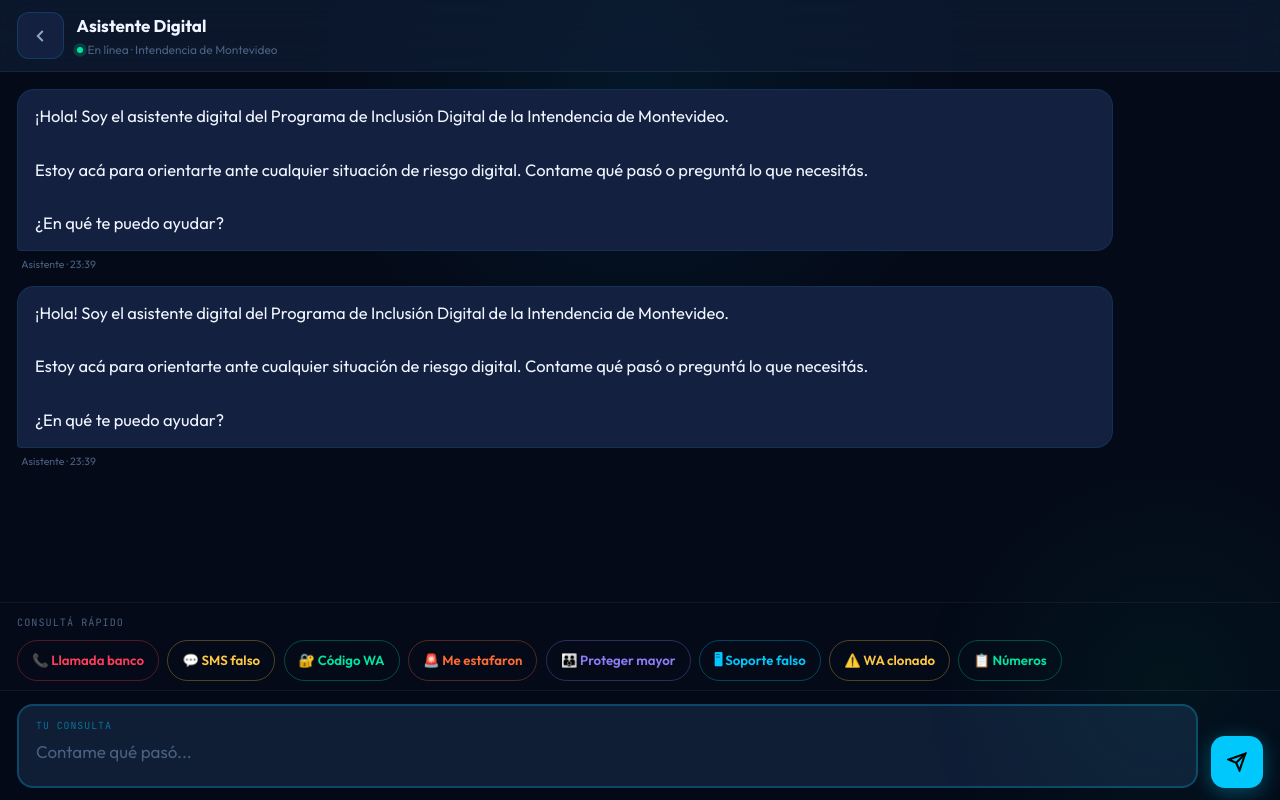
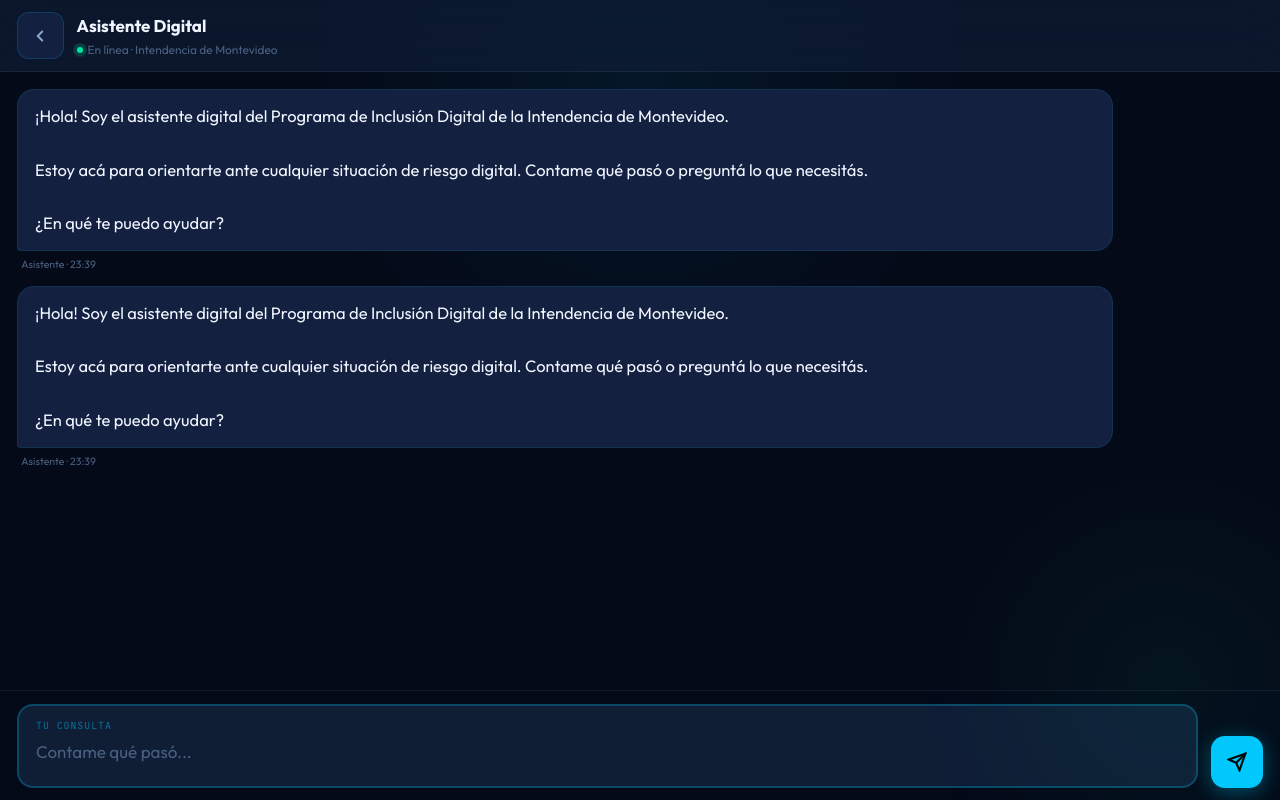
Before and after one commit to Ekstrakaa/escudo-digital-familiar, a React (Vite) app: page / in a window 1280 px wide. Both pictures are taken after a click on the button "Necesito ayuda ahora". Built offline with nearby package versions, Linux system fonts and the light colour scheme.

Commit message:
Update ChatScreen.jsx

```diff
--- a/src/screens/ChatScreen.jsx
+++ b/src/screens/ChatScreen.jsx
@@ -1,17 +1,6 @@
 import { useState, useEffect, useRef } from 'react'
 import { motion, AnimatePresence } from 'framer-motion'
 import { getSmartReply } from '../data/smartReply'
-
-const CHIPS = [
-  { label:'📞 Llamada banco',  color:'#ff3d5a', border:'rgba(255,61,90,.3)',   msg:'Me llamaron del banco y pedían mi clave' },
-  { label:'💬 SMS falso',      color:'#ffc844', border:'rgba(255,200,68,.3)', msg:'Me llegó un SMS con un link sospechoso' },
-  { label:'🔐 Código WA',      color:'#00e5a0', border:'rgba(0,229,160,.3)',  msg:'Me piden el código de 6 dígitos de WhatsApp' },
-  { label:'🚨 Me estafaron',   color:'#ff6b35', border:'rgba(255,107,53,.3)', msg:'Caí en una estafa, ¿qué hago ahora?' },
-  { label:'👪 Proteger mayor', color:'#8b7cf8', border:'rgba(139,124,248,.3)',msg:'¿Cómo protejo a mi familiar mayor de estafas?' },
-  { label:'🖥 Soporte falso',  color:'#00c8ff', border:'rgba(0,200,255,.3)',  msg:'Me llamaron del soporte técnico y pedían acceso al celular' },
-  { label:'⚠️ WA clonado',    color:'#ffc844', border:'rgba(255,200,68,.3)', msg:'Me clonaron la cuenta de WhatsApp' },
-  { label:'📋 Números',        color:'#00e5a0', border:'rgba(0,229,160,.3)',  msg:'¿Cuáles son los números de emergencia digital en Uruguay?' },
-]
 
 function now() {
   const d = new Date()
@@ -92,7 +81,6 @@ export default function ChatScreen({ go, seed }) {
     setBtnOff(true)
     setTyping(true)
 
-    // Intentar IA real (Gemini vía función serverless)
     let reply = null
     try {
       const resp = await fetch('/.netlify/functions/chat', {
@@ -104,14 +92,12 @@ export default function ChatScreen({ go, seed }) {
         const data = await resp.json()
         if(data && data.reply) reply = data.reply
       }
-    } catch { /* sin conexión o sin función → usa respaldo */ }
+    } catch { /* sin conexión → usa respaldo */ }
 
-    // Respaldo local si la IA no respondió
     if(!reply) reply = getSmartReply(text)
 
     historyRef.current = [...historyRef.current, { role:'assistant', content:reply }]
 
-    // Pequeño delay para que se vea natural el "escribiendo..."
     setTimeout(() => {
       setTyping(false)
       addBot(reply)
@@ -119,7 +105,6 @@ export default function ChatScreen({ go, seed }) {
     }, 400)
   }
 
-  // Welcome + optional seed
   useEffect(() => {
     setTimeout(() => {
       addBot('¡Hola! Soy el asistente digital del Programa de Inclusión Digital de la Intendencia de Montevideo.\n\nEstoy acá para orientarte ante cualquier situación de riesgo digital. Contame qué pasó o preguntá lo que necesitás.\n\n¿En qué te puedo ayudar?')
@@ -170,20 +155,6 @@ export default function ChatScreen({ go, seed }) {
         </AnimatePresence>
       </div>
 
-      {/* Chips */}
-      <div className="px-4 pt-3 pb-2 border-t border-white/[.05]" style={{ background:'rgba(5,10,24,.9)' }}>
-        <div className="font-mono text-[.6rem] text-t3 tracking-widest uppercase mb-2">Consultá rápido</div>
-        <div className="flex flex-wrap gap-2">
-          {CHIPS.map(c => (
-            <button key={c.msg} onClick={() => sendMsg(c.msg)}
-              className="inline-flex items-center gap-[5px] px-[14px] py-[9px] rounded-full text-[.78rem] font-semibold transition-all active:scale-95"
-              style={{ border:`1px solid ${c.border}`, color:c.color, background:'transparent' }}>
-              {c.label}
-            </button>
-          ))}
-        </div>
-      </div>
-
       {/* Input */}
       <div className="px-4 py-3 flex gap-3 items-end border-t border-white/[.06]"
         style={{ background:'rgba(5,10,24,.97)', paddingBottom:`calc(env(safe-area-inset-bottom,0px) + 12px)` }}>
```
